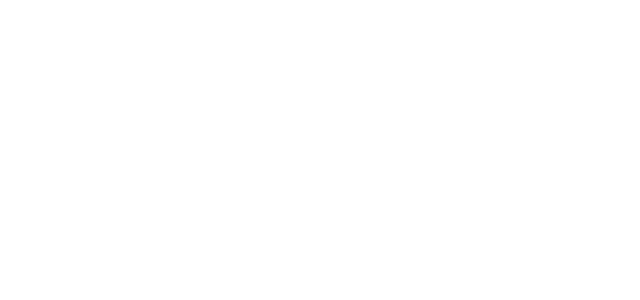
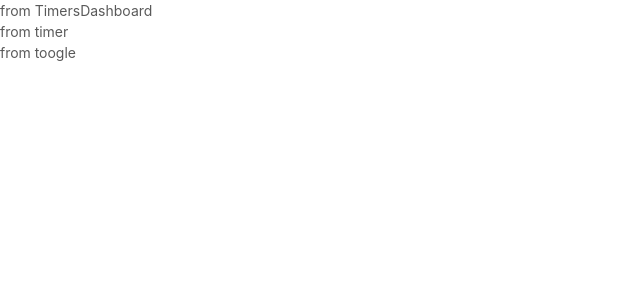
Before and after one commit to mrsetiawan/reactjs-fullstack, a React (Create React App) app: page /timer in a window 1280 px wide. Shown: the top 300 px of the page, without its empty margins (0-640 px from the left). Built offline with nearby package versions, Linux system fonts and the light colour scheme.

Commit message:
create component timer

```diff
--- a/src/App.js
+++ b/src/App.js
@@ -1,6 +1,7 @@
 import React, { Component } from 'react';
 import ProductList from '../src/components/ProductList'
 import ListBarang from '../src/components/list_barang/ListBarang'
+import TimersDashboard from '../src/components/timer/TimersDashboard'
 // import 'antd/dist/antd.css';
 import { BrowserRouter as Router,Route } from 'react-router-dom'
 import 'bootstrap/dist/css/bootstrap.min.css';
@@ -12,7 +13,8 @@
     return (
       <Router>
         <Route path='/' exact component={ProductList} />
-        <Route path='/barang' exact component={ListBarang} />
+        <Route path='/barang' component={ListBarang} />
+        <Route path='/timer' component={TimersDashboard} />
       </Router>
     )
   }
--- /dev/null
+++ b/src/components/timer/EditableTimer.js
@@ -0,0 +1,12 @@
+import React, { Component } from 'react'
+import Timer from './Timer'
+
+export default class EditableTimer extends Component {
+  render() {
+    return (
+      <div>
+        <Timer />
+      </div>
+    )
+  }
+}
--- /dev/null
+++ b/src/components/timer/EditableTimerList.js
@@ -0,0 +1,12 @@
+import React, { Component } from 'react'
+import EditableTimer from './EditableTimer'
+
+export default class EditableTimerList extends Component {
+  render() {
+    return (
+      <div>
+        <EditableTimer />
+      </div>
+    )
+  }
+}
--- /dev/null
+++ b/src/components/timer/Timer.js
@@ -0,0 +1,11 @@
+import React, { Component } from 'react'
+
+export default class Timer extends Component {
+  render() {
+    return (
+      <div>
+        from timer
+      </div>
+    )
+  }
+}
--- /dev/null
+++ b/src/components/timer/TimersDashboard.js
@@ -0,0 +1,15 @@
+import React, { Component } from 'react'
+import EditableTimerList from './EditableTimerList'
+import ToggleableTimerFormat from './ToggleableTimerFormat'
+
+export default class TimersDashboard extends Component {
+  render() {
+    return (
+      <div>
+        from TimersDashboard
+        <EditableTimerList />
+        <ToggleableTimerFormat />
+      </div>
+    )
+  }
+}
--- /dev/null
+++ b/src/components/timer/ToggleableTimerFormat.js
@@ -0,0 +1,11 @@
+import React, { Component } from 'react'
+
+export default class ToggleableTimerFormat extends Component {
+  render() {
+    return (
+      <div>
+        from toogle
+      </div>
+    )
+  }
+}
```
